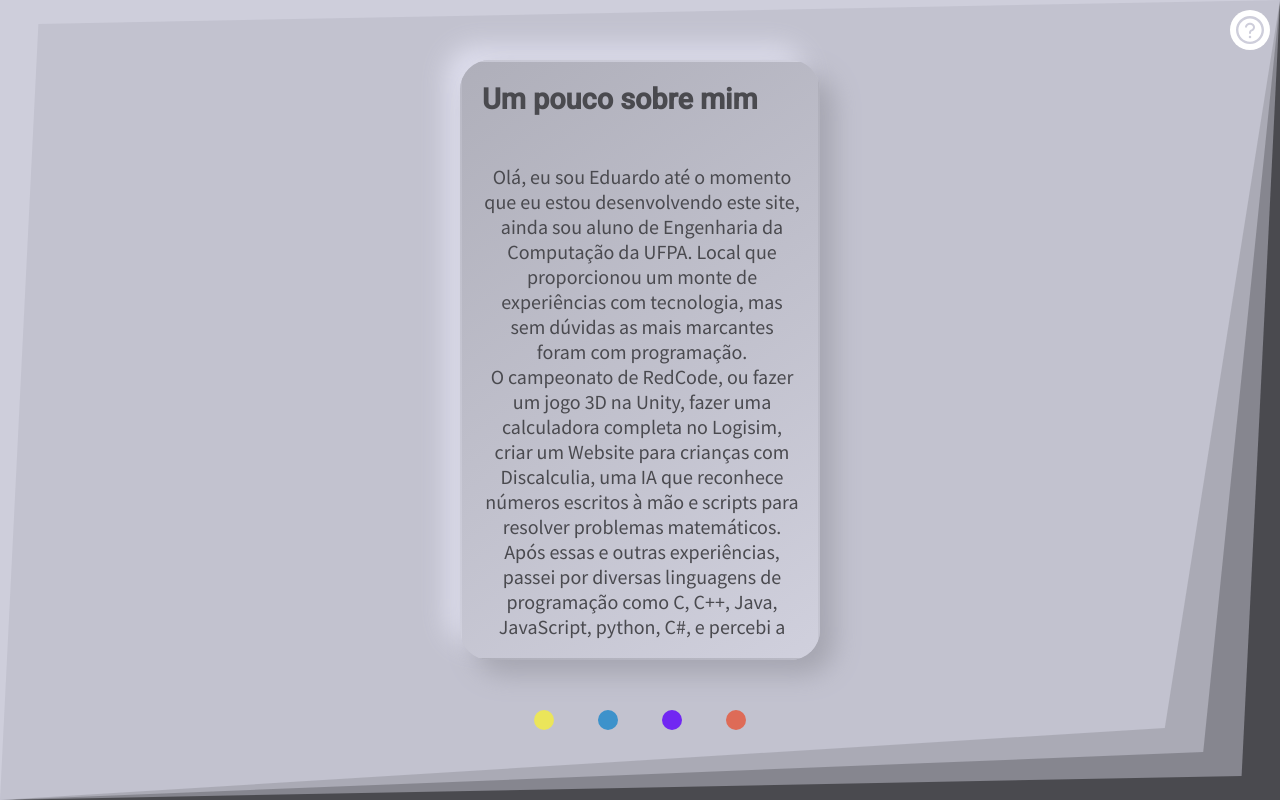
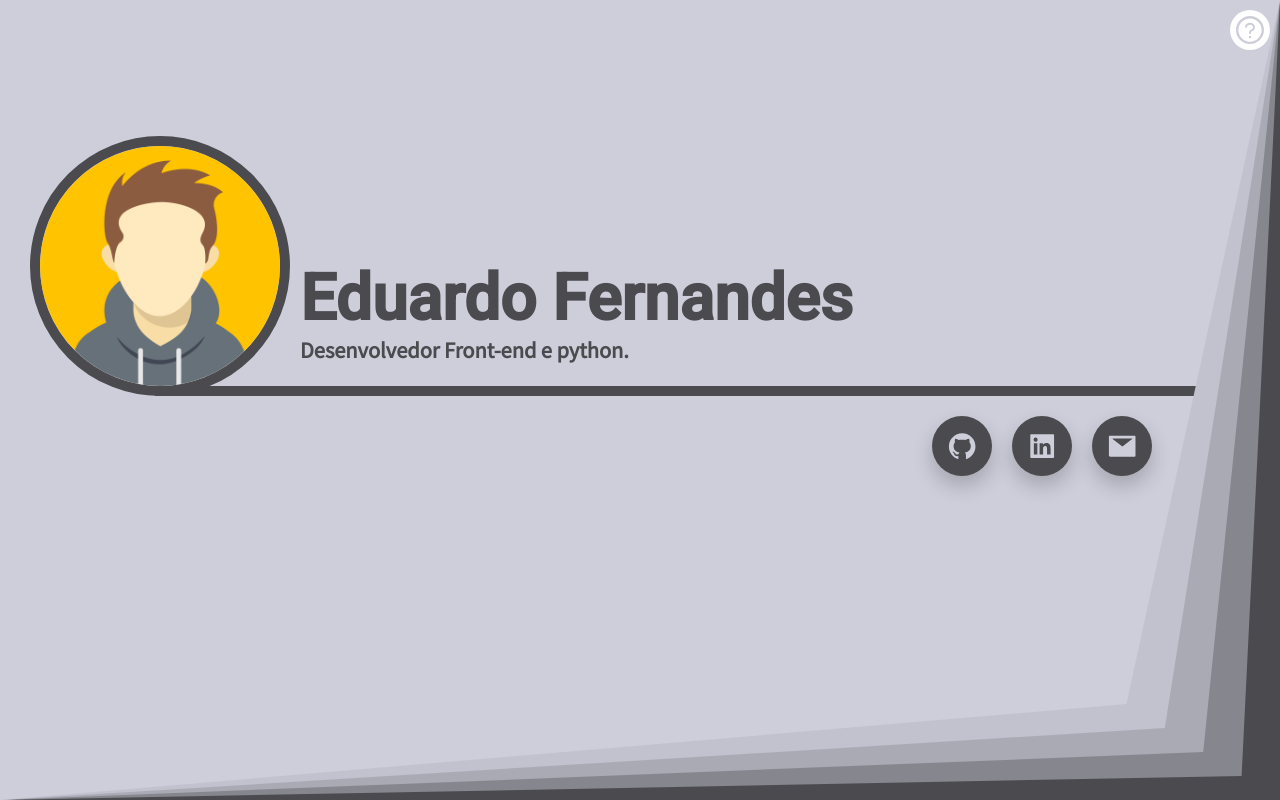
Before and after one commit to imFernandes23/ed-web-page, a React (Create React App) app: page / in a window 1280 px wide. Built offline with nearby package versions, Linux system fonts and the light colour scheme.

Commit message:
color_up

```diff
--- a/src/App.js
+++ b/src/App.js
@@ -7,7 +7,7 @@ import Extra from "./pages/Extra";
 import * as AiIcons from 'react-icons/ai'
 
 function App(props){
-    const [controlView, setControlView] = useState(1)
+    const [controlView, setControlView] = useState(0)
 
 
 
--- a/src/components/css/ColorDrop.css
+++ b/src/components/css/ColorDrop.css
@@ -62,7 +62,7 @@
     .color-drop::before{
         content: '';
         position: absolute;
-        background-color: rgba(255, 255, 255, 0.1);
+        background-color: rgba(255, 255, 255, 0.2);
         width: 100%;
         height: 100%;
         clip-path: circle(10px at 0 100%);
--- a/src/pages/Aboult.js
+++ b/src/pages/Aboult.js
@@ -18,7 +18,7 @@ function Aboult(props){
             <div className={props.state === 1 ? 'content active' : 'content'}>
             <Card/>
             <ColorDrop
-                color={'#EBE55A'}
+                color={'#FFF39C'}
                 icon={<SiIcons.SiJavascript/>}
                 posiX={'20%'} posiX2={'42.5%'}
                 cardTitle={'Desenvolvimento Web'}
@@ -29,7 +29,7 @@ function Aboult(props){
                 </p>}
                 />
             <ColorDrop
-                color={'#3D92CB'}
+                color={'#82A7FA'}
                 icon={<FaIcons.FaReact/>}
                 posiX={'40%'} posiX2={'47.5%'}
                 cardTitle={'React.js'}
@@ -42,7 +42,7 @@ function Aboult(props){
                 </p>}
                 />
             <ColorDrop
-                color={'#7127F2'}
+                color={'#BB93FA'}
                 icon={<FaIcons.FaPython/>}
                 posiX={'60%'} posiX2={'52.5%'}
                 cardTitle={'Python'}
@@ -53,7 +53,7 @@ function Aboult(props){
                 </p>}
                 />
             <ColorDrop
-                color={'#DE6B57'}
+                color={'#DE945D'}
                 icon={<AiIcons.AiOutlineDatabase/>}
                 posiX={'80%'} posiX2={'57.5%'}
                 cardTitle={'Scikit-learn e Pandas'}
```
